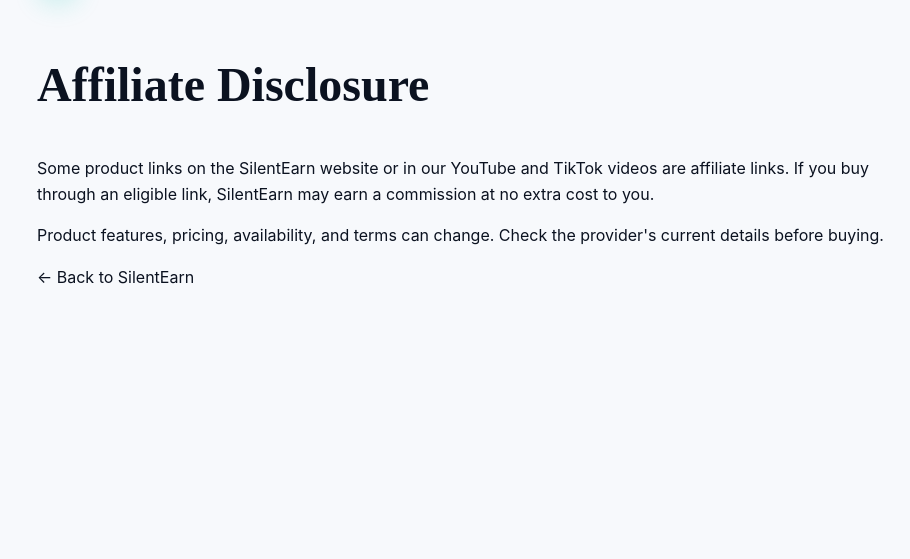
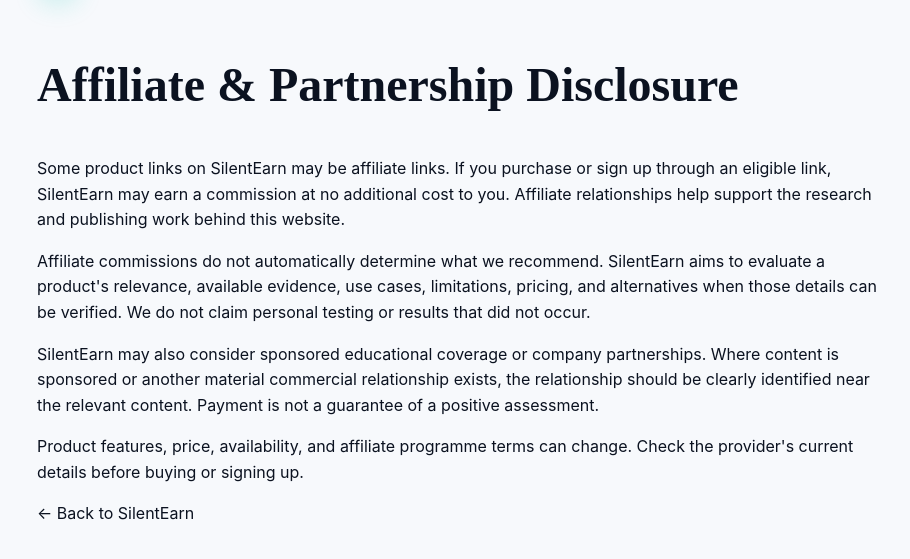
Before and after one commit to book-boy-studio/SilentEarn, a plain HTML site: page affiliate-disclosure.html in a window 1280 px wide. Shown: the part 137-696 px from the top of the page, without its empty margins (173-1083 px from the left). Drawn offline with Linux system fonts and the light colour scheme.

Commit message:
Expand affiliate and sponsored content disclosures

```diff
--- a/affiliate-disclosure.html
+++ b/affiliate-disclosure.html
@@ -1,10 +1,12 @@
 <!doctype html>
 <html lang="en">
-<head><meta charset="utf-8"><meta name="viewport" content="width=device-width,initial-scale=1"><meta name="description" content="SilentEarn affiliate disclosure for product links on the website and in videos."><title>Affiliate Disclosure — SilentEarn</title><link rel="icon" type="image/svg+xml" href="favicon.svg"><link rel="stylesheet" href="styles.css"></head>
+<head><meta charset="utf-8"><meta name="viewport" content="width=device-width,initial-scale=1"><meta name="description" content="SilentEarn's affiliate and sponsored-content disclosure policy."><meta name="theme-color" content="#0b1220"><title>Affiliate Disclosure — SilentEarn</title><link rel="icon" type="image/svg+xml" href="favicon.svg"><link rel="stylesheet" href="styles.css"></head>
 <body><main class="section"><div class="container narrow">
 <a class="brand" href="index.html"><span class="brand-mark">S</span><span class="brand-copy"><strong>SilentEarn</strong><small>AI • Digital Skills • Real Opportunities</small></span></a>
-<h1 style="font-family:'Space Grotesk';font-size:clamp(36px,6vw,48px);margin-top:50px">Affiliate Disclosure</h1>
-<p>Some product links on the SilentEarn website or in our YouTube and TikTok videos are affiliate links. If you buy through an eligible link, SilentEarn may earn a commission at no extra cost to you.</p>
-<p>Product features, pricing, availability, and terms can change. Check the provider's current details before buying.</p>
+<h1 style="font-family:'Space Grotesk';font-size:clamp(36px,6vw,48px);margin-top:50px">Affiliate & Partnership Disclosure</h1>
+<p>Some product links on SilentEarn may be affiliate links. If you purchase or sign up through an eligible link, SilentEarn may earn a commission at no additional cost to you. Affiliate relationships help support the research and publishing work behind this website.</p>
+<p>Affiliate commissions do not automatically determine what we recommend. SilentEarn aims to evaluate a product's relevance, available evidence, use cases, limitations, pricing, and alternatives when those details can be verified. We do not claim personal testing or results that did not occur.</p>
+<p>SilentEarn may also consider sponsored educational coverage or company partnerships. Where content is sponsored or another material commercial relationship exists, the relationship should be clearly identified near the relevant content. Payment is not a guarantee of a positive assessment.</p>
+<p>Product features, price, availability, and affiliate programme terms can change. Check the provider's current details before buying or signing up.</p>
 <p><a href="index.html">← Back to SilentEarn</a></p>
 </div></main></body></html>
```
